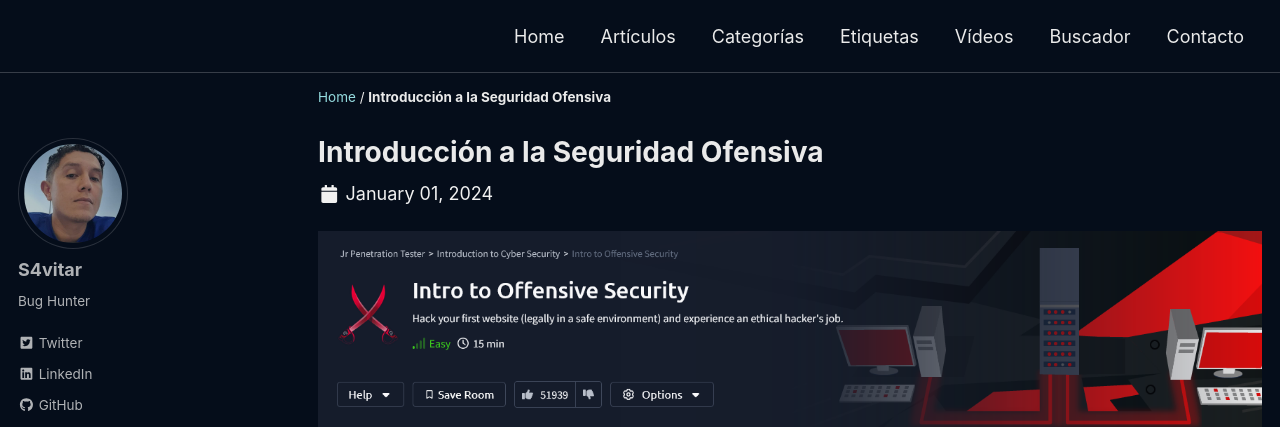
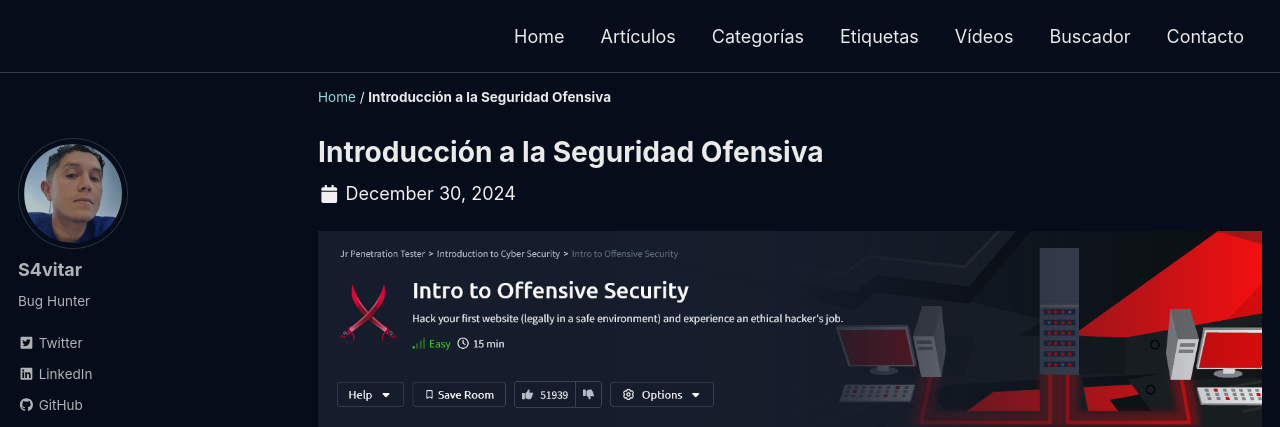
Before and after one commit to 4rleki-ing/TryH4ckm3.github.io, a Jekyll site: the page built from _posts/2024-01-02-Introduccion-Seguridad-Ofensiva.md, in a window 1280 px wide and 900 px high. Shown: the top 427 px of the window. Built offline with Jekyll 4.4.1, drawn with Linux system fonts in a browser that asks for light colours; cached includes are drawn as plain includes; a script that is not in the unit is left out; some of the changed text lies outside the part shown.

Commit message:
Update 2024-01-02-Introduccion-Seguridad-Ofensiva.md

```diff
--- a/_posts/2024-01-02-Introduccion-Seguridad-Ofensiva.md
+++ b/_posts/2024-01-02-Introduccion-Seguridad-Ofensiva.md
@@ -2,7 +2,7 @@
 layout: single
 title: Introducción a la Seguridad Ofensiva
 excerpt: "Hackea tu primer sitio web (legalmente en un entorno seguro) y experimenta el trabajo de un hacker ético."
-date: 2024-01-01
+date: 2024-12-30
 classes: wide
 header:
   teaser: /assets/images/Introduccion-Seguridad-Ofensiva/Seguridad.png
```
